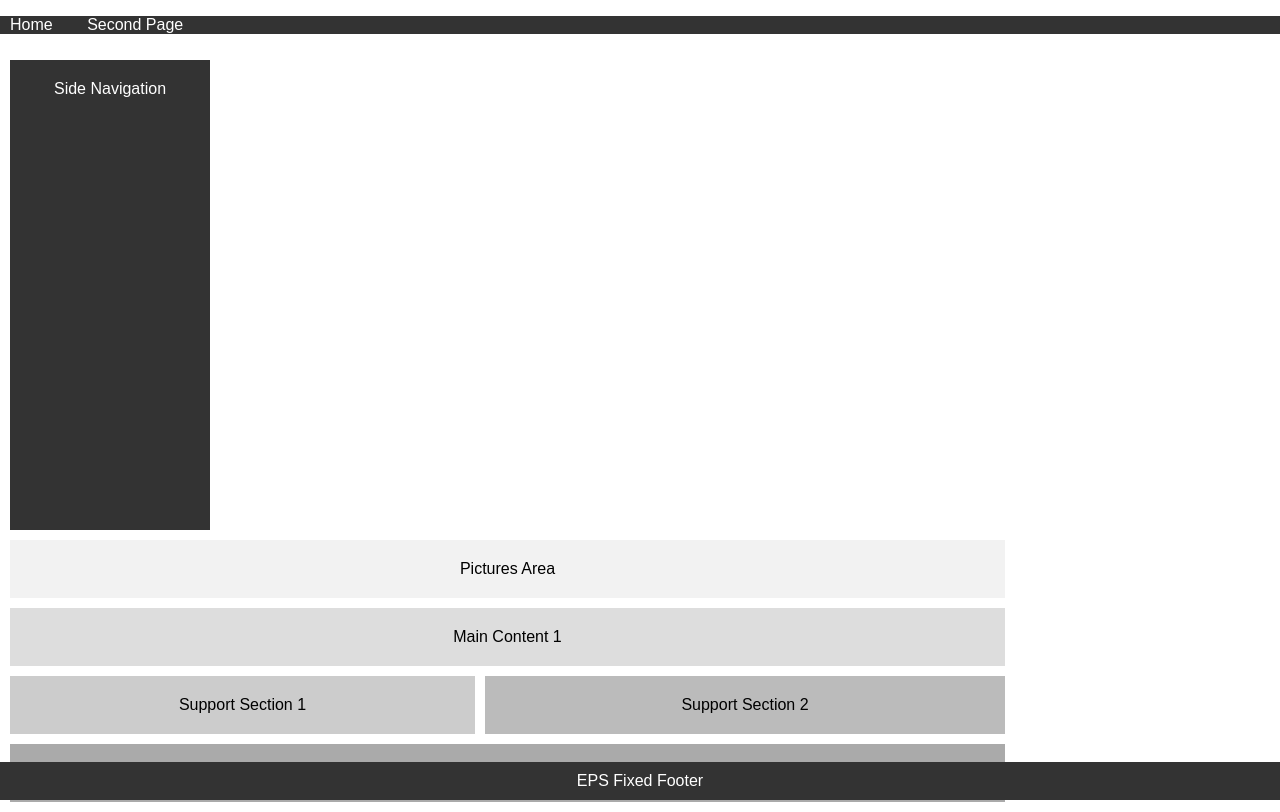
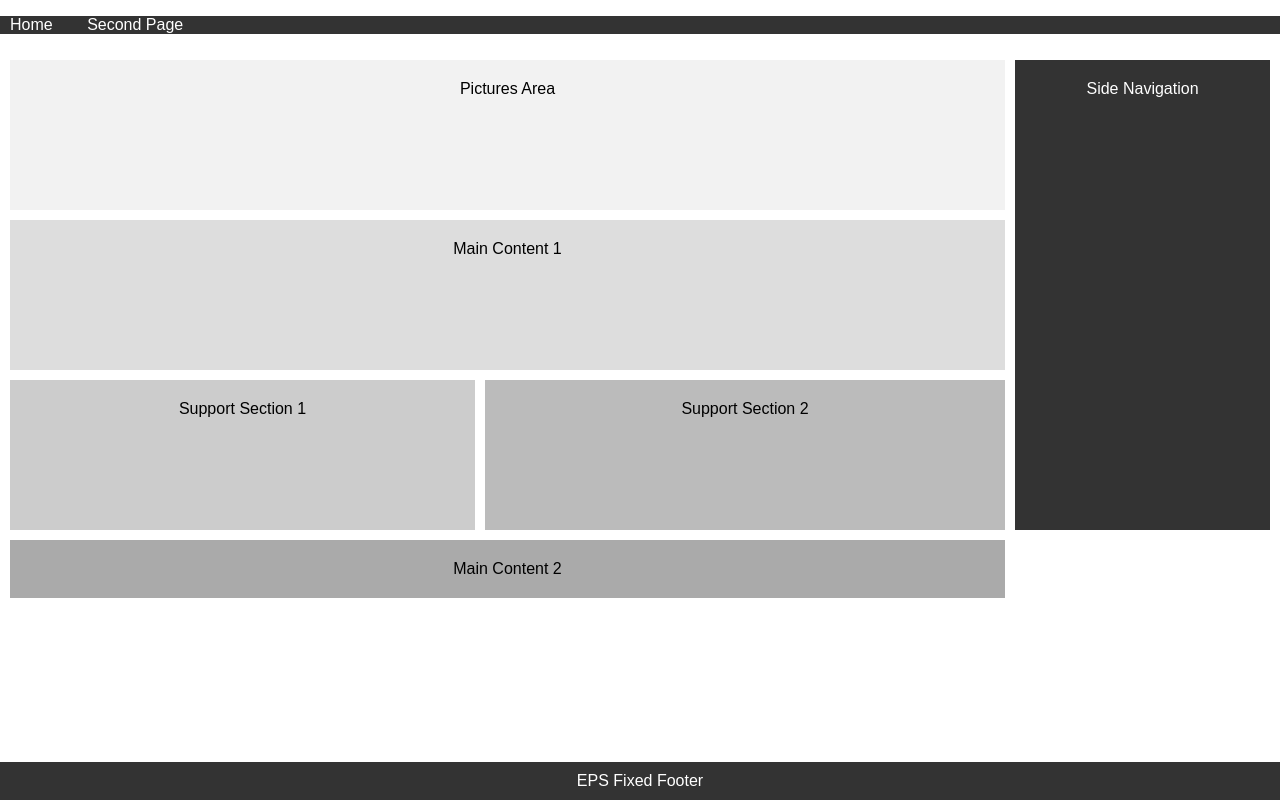
Before and after one commit to Cubby-the-Hippo/day-09, a plain HTML site: page index.html in a window 1280 px wide. Drawn offline with Linux system fonts and the light colour scheme.

Commit message:
final commit

```diff
--- a/style.css
+++ b/style.css
@@ -131,7 +131,7 @@ body {
 }
 
 .side-nav {
-    grid-column: 1;
+  grid-column: 5;
   grid-row: 1 / 4;
   background-color: #333;
   color: white;
```
Also changed, not shown: index.html (line endings or trailing spaces), second-page.html (line endings or trailing spaces). Lines whose indentation alone changed are shown as unchanged.
